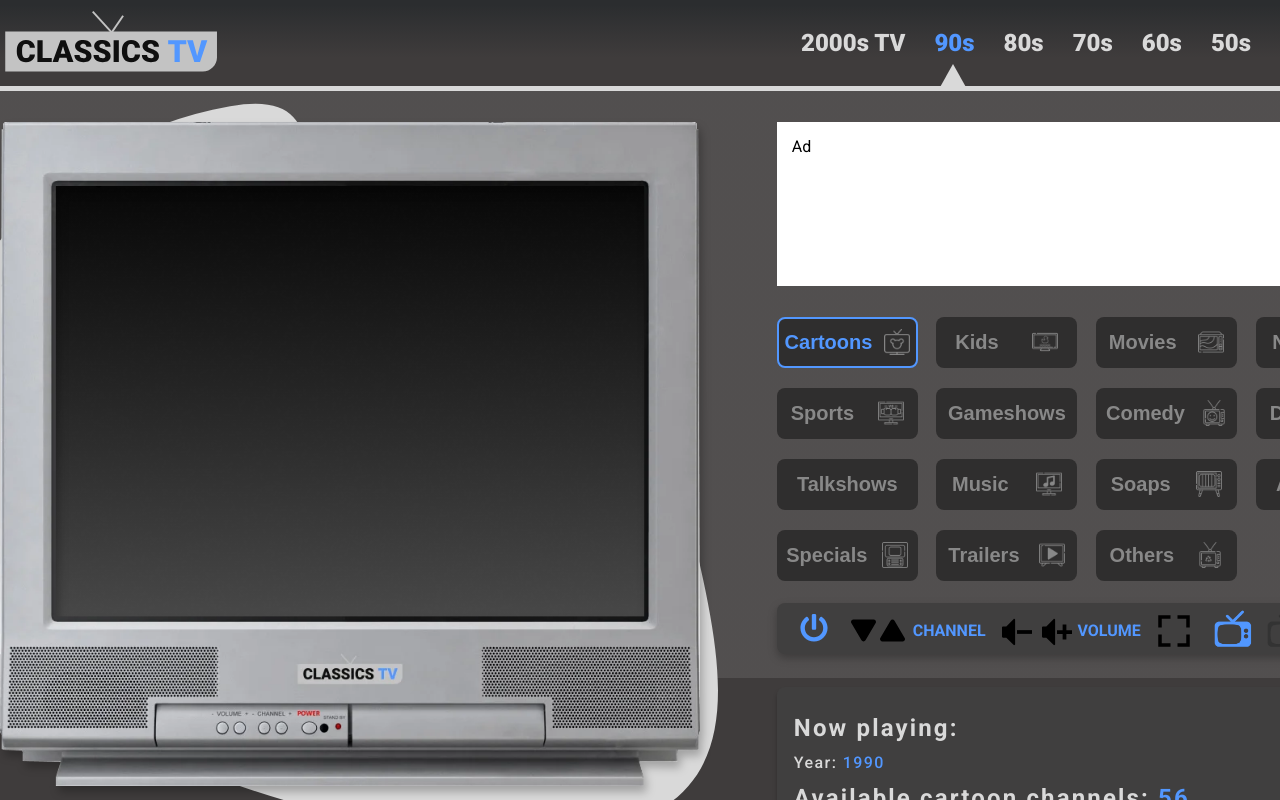
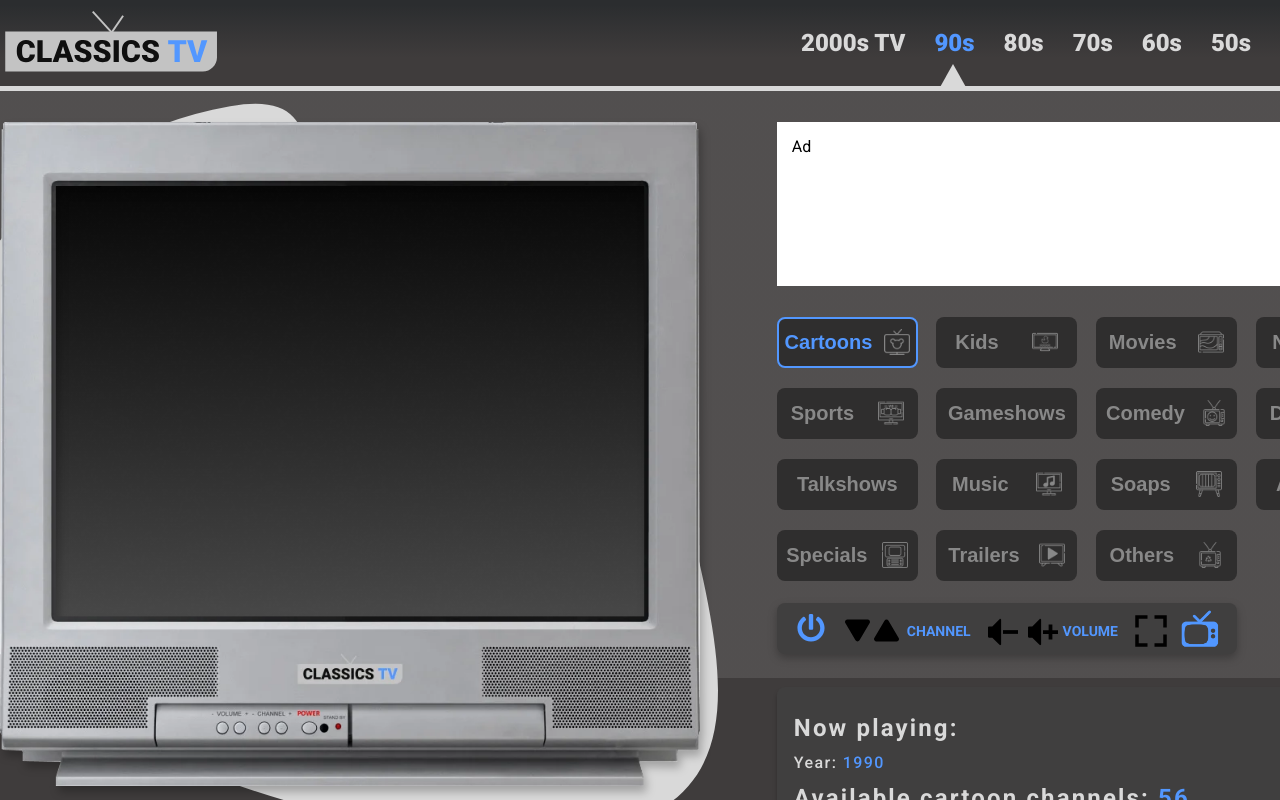
Before and after one commit to Classicstvs/the-app, a Next.js app: page /90s/cartoons/1 in a window 1280 px wide. Shown: the top 800 px of the page. Built offline with nearby package versions, Linux system fonts and the light colour scheme; no server answers.

Commit message:
NEW: page FAQ and remove skins

```diff
--- a/components/controls/Controls.jsx
+++ b/components/controls/Controls.jsx
@@ -1,4 +1,5 @@
 import Image from "next/image";
+import Link from 'next/link'
 
 import cn from "classnames";
 
@@ -77,14 +78,9 @@ export default function Controls({
         <BiFullscreen />
       </div>
       <div className={styles.skins}>
+        <Link href='/faq'>
         <Image src="/icons/tv_blue.webp" alt="TV Skin" width={47} height={47} />
-        <Image src="/icons/tv_grey.webp" alt="TV Skin" width={47} height={47} />
-        <Image
-          src="/icons/tv_black.webp"
-          alt="TV Skin"
-          width={47}
-          height={47}
-        />
+        </Link>
       </div>
     </div>
   );
--- a/components/controls/Controls.module.css
+++ b/components/controls/Controls.module.css
@@ -1,5 +1,5 @@
 .controls {
-    max-width: 620px;
+    max-width: 460px;
     height: 51px;
     filter: drop-shadow(0px 4px 4px rgba(0, 0, 0, 0.25));
     background-color: #403F3F;
@@ -7,7 +7,7 @@
     padding: 0 20px;
     display: flex;
     align-items: center;
-    gap: 2.05%;
+    gap: 12px;
     margin: 12px 0 0 0;
      user-select: none;
     -webkit-user-select: none;
@@ -15,7 +15,7 @@
 
 .powerBtn {
     margin-top: 6px;
-    padding: 0 3px 0 3px;
+    padding: 0;
     font-size: 28px;
     transition: 0.3s;
     cursor: pointer;
@@ -70,6 +70,10 @@
     color: #5297FF;
 }
 
+.channels label{
+    font-size: 14px;
+}
+
 .volume {
     margin: 5px 0 0 0;
 }
@@ -106,6 +110,10 @@
     color: #5297FF;
 }
 
+.volume label{
+    font-size: 14px;
+}
+
 .fullScreen {
     font-size: 42px;
     margin: 15px 0 0 0;
@@ -123,7 +131,7 @@
 }
 
 .skins img {
-    margin: 0 3px;
+    margin: 0 -7px;
 }
 
 
--- a/components/tv/Tv.jsx
+++ b/components/tv/Tv.jsx
@@ -2,10 +2,13 @@ import Image from 'next/image'
 
 import styles from './Tv.module.css'
 
-export default function Tv() {
+export default function Tv({changeSkinTwo}) {
+
+const skin1 = '/images/tv90.webp'
+
   return (
     <div className={styles.tvContainer}>
-      <Image src='/images/tv90.webp' alt='Tv90' width={700} height={664} className={styles.tv}/>
+      <Image src={skin1} alt='Tv90' width={700} height={664} className={styles.tv}/>
       <div className={`${styles.blackScreen} ${styles.crtScanlines}`}></div>
       <Image src='/images/blob.svg' alt='Blob-Tv-Background' width={800} height={764} className={styles.blob} priority="low"/>
     </div>
--- a/pages/90s/cartoons/[videoId].jsx
+++ b/pages/90s/cartoons/[videoId].jsx
@@ -42,7 +42,7 @@ export default function Video() {
   const playNext = () => {
     setShowNoise(true);
     if (videoIndex === jsonLength - 1 && cartoons && cartoons[videoIndex + 1]) {
-      setVideoIndex(0);
+      setVideoIndex(1);
     } else {
       setVideoIndex((prevIndex) => prevIndex + 1);
     }
@@ -93,6 +93,8 @@ export default function Video() {
       screenfull.request(player.current.wrapper);
     }
   };
+
+
 
   useEffect(() => {
     if (videoTitle) {
@@ -146,6 +148,7 @@ export default function Video() {
             increaseVolume={increaseVolume}
             decreaseVolume={decreaseVolume}
             handleClickFullscreen={handleClickFullscreen}
+
           />
           <PlayInfo title={title} jsonLength={jsonLength} year={year} />
         </div>
```
Also changed, not shown: pages/faq/index.jsx (added, +9 -0 lines), pages/faq/Faq.module.css (added), public/images/tv90s_black.png (added), public/images/tv90s_grey_black.png (added).
